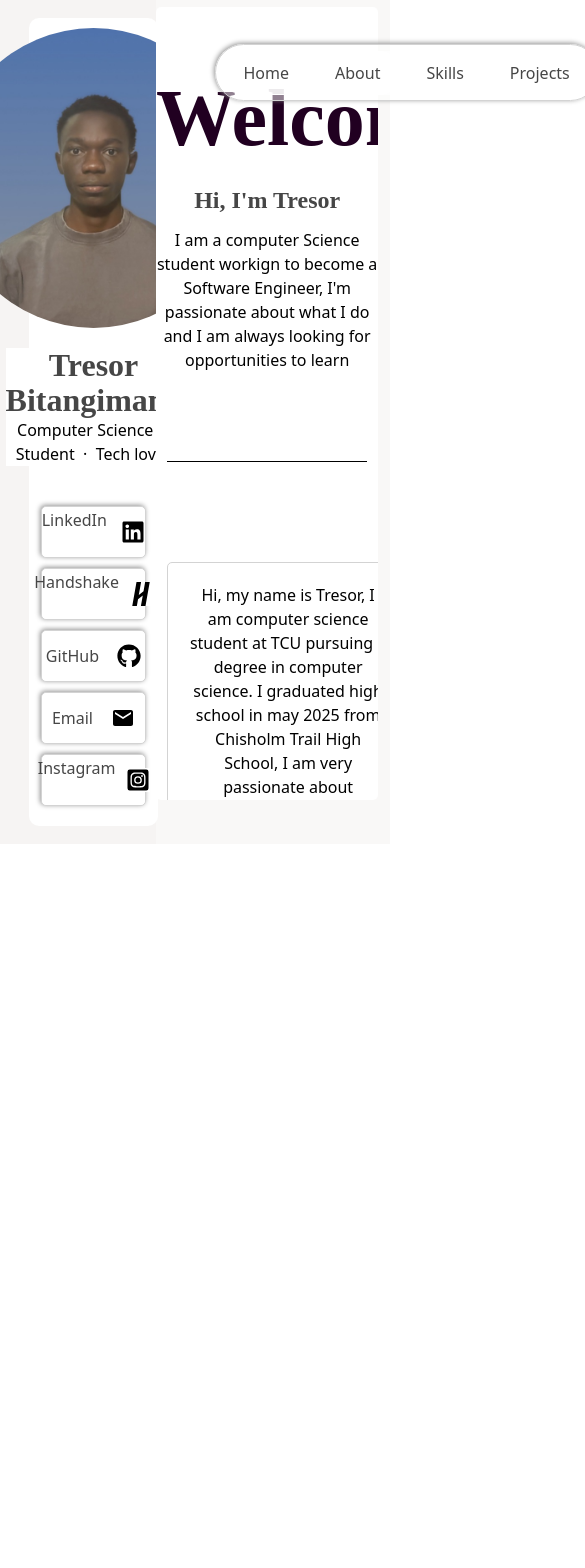
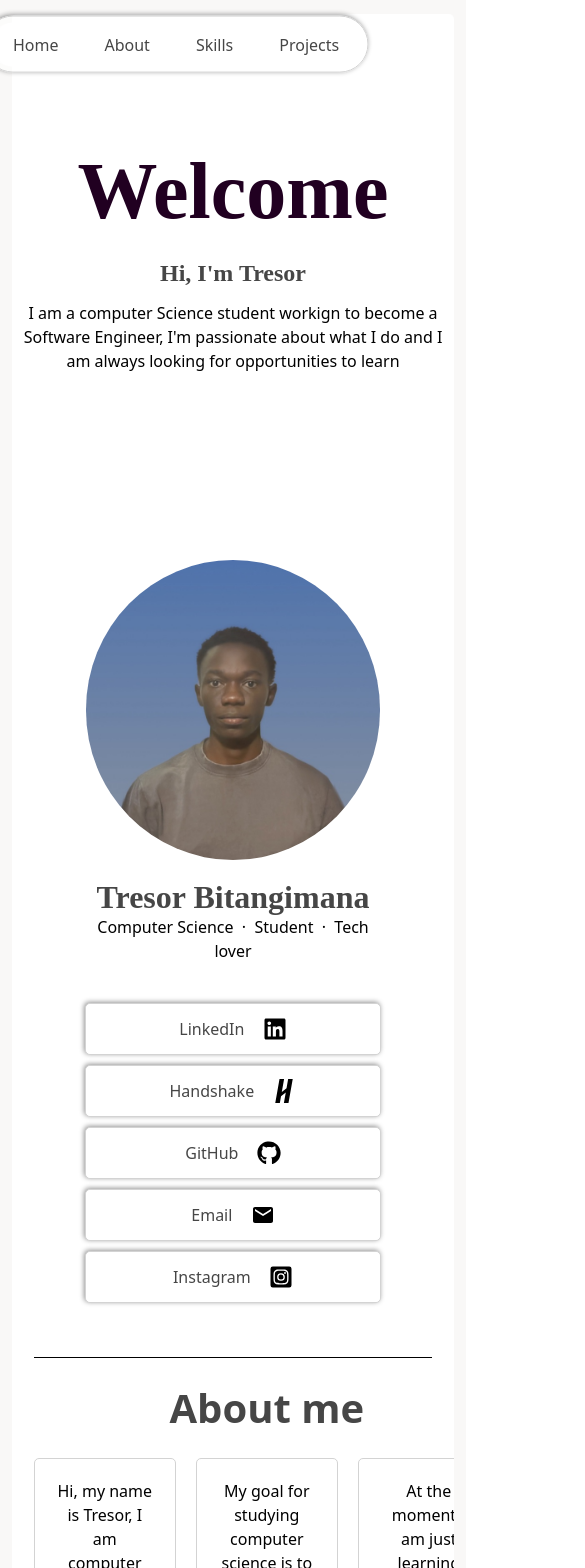
Before and after one commit to TresorBitangimana/Portfolio101, a React (Vite) app in the folder Portfolio2/: page / in a window 390 px wide. Shown: the top 1568 px of the page, 585 px wide, since content can reach past the window. Before the commit the page ends 844 px from the top, so only its background shows below. Built offline with nearby package versions, Linux system fonts and the light colour scheme.

Commit message:
added media view

```diff
--- a/Portfolio2/src/About/About.css
+++ b/Portfolio2/src/About/About.css
@@ -1,10 +1,9 @@
-*{
+* {
     margin: 0;
     padding: 0;
 }
 
-
-.about{
+.about {
     height: auto;
     width: 100%;
     /* border: 1px solid black; */
@@ -15,12 +14,12 @@
     padding-bottom: 150px;
 }
 
-
 /* about me  */
 
-.about-me{
+.about-me {
     border-top: 1px solid black;
-    padding-top: 20px; padding-bottom: 20px;
+    padding-top: 20px;
+    padding-bottom: 20px;
     width: 90%;
     height: auto;
     display: grid;
@@ -29,24 +28,31 @@
     padding-bottom: 100px;
 }
 
-.about-me-text{
+.about-me-text {
     grid-column: span 3;
     color: var(--text-color);
     font-size: 2.5em;
 }
 
-.about-info{
+.about-info {
     border: 1px solid var(--border-color);
     height: auto;
     min-height: 200px;
     border-radius: 5px;
     padding: 20px;
     min-width: 200px;
+    font-size: clamp(0.2em, 1em, 1em);
+}
+
+@media screen and (max-width: 1000px) {
+    .about-info {
+        min-width: 100px;
+    }
 }
 
 /* Education */
 
-.education{
+.education {
     height: auto;
     width: 90%;
     border: 1px solid var(--border-color);
@@ -54,16 +60,17 @@
     margin-top: 10px;
     text-align: left;
     box-shadow: var(--border-shadow);
-    transition: .5s;
+    transition: 0.5s;
 }
-.education:hover{
+.education:hover {
     box-shadow: -1px -1px 10px rgb(41, 0, 41);
 }
 
-.school-logo-container{
+.school-logo-container {
     height: 75px;
     width: 100%;
-    border-top: 1px solid black; border-bottom: 1px solid black;
+    border-top: 1px solid black;
+    border-bottom: 1px solid black;
     display: flex;
     align-items: center;
     background-color: var(--school-color);
@@ -71,22 +78,22 @@
     border-top-right-radius: 8px;
 }
 
-.school-logo{
+.school-logo {
     height: 100%;
     width: auto;
     margin-right: 10px;
     border-radius: 8px;
 }
 
-.school-name{
+.school-name {
     color: white;
     background-color: var(--school-color);
 }
 
-.school-text-info-container{
+.school-text-info-container {
     margin-left: 10px;
 }
 
-.major{
+.major {
     margin-bottom: 20px;
 }
--- a/Portfolio2/src/App.css
+++ b/Portfolio2/src/App.css
@@ -1,11 +1,10 @@
-*{
+* {
     margin: 0;
     padding: 0;
     background-color: white;
     color: black;
     /* --background-color: rgb(247, 252, 252); */
     --background-color: rgba(245, 243, 240, 0.557);
-
 
     --purple-theme-text-color: rgb(33, 0, 33);
     --school-color: rgb(68, 14, 107);
@@ -15,15 +14,14 @@
     --border-shadow: -1px -1px 5px rgb(147, 147, 147);
     --white-blurr-background-v1: rgba(255, 255, 255, 0.5);
     --white-blurr-background: rgba(255, 255, 255, 0.6);
-  --text-font: 'Lucida Handwriting';
-  --text-font2: 'Times New Roman';
+    --text-font: "Lucida Handwriting";
+    --text-font2: "Times New Roman";
     scroll-behavior: smooth;
     scrollbar-width: none;
-
 }
 
 /* apps main container.  */
-.app-container{
+.app-container {
     height: 100vh;
     width: 100vw;
     display: grid;
@@ -32,7 +30,7 @@
     background-color: var(--background-color);
 }
 
-.profile-container{
+.profile-container {
     height: 100%;
     width: 100%;
     /* border: 1px solid var(--border-color); */
@@ -42,7 +40,7 @@
     background-color: var(--background-color);
 }
 
-.content-container{
+.content-container {
     height: 94%;
     width: 95%;
     /* border: 1px solid var(--border-color); */
@@ -52,3 +50,26 @@
     margin-top: 3%;
     border-radius: 5px;
 }
+
+#on-page-profile {
+    display: none;
+}
+
+@media screen and (max-width: 1000px) {
+    .app-container {
+        display: flex;
+        align-items: center;
+        justify-content: center;
+        width: 100%;
+        height: 100%;
+    }
+
+    /* adds the profile to the content container  */
+    #on-page-profile {
+        display: block;
+    }
+    /* removes the profile from the side  */
+    .profile-container {
+        display: none;
+    }
+}
--- a/Portfolio2/src/App.jsx
+++ b/Portfolio2/src/App.jsx
@@ -1,4 +1,4 @@
-import './App.css'
+import "./App.css";
 
 import Profile from "./Profile/Profile.jsx";
 import Projects from "./Projects/Projects.jsx";
@@ -8,7 +8,6 @@ import Home from "./Home/Home.jsx";
 import Skills from "./Skills/Skills.jsx";
 
 function App() {
-
     return (
         <div className="app-container" id="app-container">
             <div className="profile-container" id="profile-container">
@@ -16,15 +15,24 @@ function App() {
             </div>
             <div className="content-container" id="content-contaienr">
                 <Nav />
-        <div id="home"><Home /></div>
-        <div id="about"><About /></div>
-        <div id="skills"><Skills /></div>
-        <div id="Projects"><Projects /></div>
-
-
+                <div id="home">
+                    <Home />
+                </div>
+                <div id="on-page-profile">
+                    <Profile />
+                </div>
+                <div id="about">
+                    <About />
+                </div>
+                <div id="skills">
+                    <Skills />
+                </div>
+                <div id="Projects">
+                    <Projects />
                 </div>
             </div>
-  )
+        </div>
+    );
 }
 
 export default App;
--- a/Portfolio2/src/Nav/Nav.css
+++ b/Portfolio2/src/Nav/Nav.css
@@ -1,11 +1,12 @@
-
-
-.nav{
+.nav {
     height: 6.5%;
     width: auto;
-    position: absolute;
+
+    position: fixed;
     left: 55%;
+    transform: translate(10%, -50%);
     bottom: 88%;
+
     padding-left: 5px;
     padding-right: 5px;
     border: 1px solid var(--border-color);
@@ -17,13 +18,23 @@
     justify-content: center;
     user-select: none;
     background: var(--white-blurr-background-v1);
-    transition: .5s;
+    transition: 0.5s;
 }
-.nav:hover{
+.nav:hover {
     box-shadow: -1px -1px 10px rgb(69, 69, 69);
 }
 
-.nav ul{
+@media screen and (max-width: 1000px) {
+    .nav {
+        position: fixed;
+        margin: auto;
+        position: fixed;
+        /* left: 30%; */
+        transform: translate(-60%, -50%);
+    }
+}
+
+.nav ul {
     border-radius: 50px;
     display: flex;
     justify-content: space-between;
@@ -31,26 +42,26 @@
     background-color: var(--white-blurr-background);
 }
 
-.nav ul li{
-    list-style: none ;
+.nav ul li {
+    list-style: none;
     float: left;
     border: 1px solid white;
     padding: 9px 20px;
     border-radius: 50px;
     margin-left: 2px;
     margin-right: 2px;
-    transition: .5s;
+    transition: 0.5s;
     background-color: var(--white-blurr-background);
 }
-.nav ul li:hover{
+.nav ul li:hover {
     border-color: var(--border-color);
     cursor: pointer;
 }
-.nav ul li:active{
+.nav ul li:active {
     border-color: black;
 }
 
-.nav ul li a{
+.nav ul li a {
     color: var(--text-color);
     background-color: rgba(255, 255, 255, 0);
 }
--- a/Portfolio2/src/Profile/Profile.css
+++ b/Portfolio2/src/Profile/Profile.css
@@ -16,6 +16,13 @@
     justify-content: center;
     padding: 10px;
     margin-left: 20%;
+}
+
+@media screen and (max-width: 1000px) {
+    .profile {
+        margin: auto;
+        padding-bottom: 10%;
+    }
 }
 
 .profile-picture {
--- a/Portfolio2/src/Skills/Skills.css
+++ b/Portfolio2/src/Skills/Skills.css
@@ -1,10 +1,9 @@
-*{
+* {
     margin: 0;
     padding: 0;
 }
 
-
-.skills{
+.skills {
     height: auto;
     width: 100%;
     display: flex;
@@ -13,12 +12,12 @@
     padding-bottom: 100px;
 }
 
-.skills-text{
+.skills-text {
     color: var(--text-color);
     font-size: 2.5em;
 }
 
-.technology-container{
+.technology-container {
     width: 90%;
     height: auto;
     /* border-top: 1px solid var(--border-color);  */
@@ -28,9 +27,11 @@
     flex-wrap: wrap;
     gap: 30px;
     padding: 30px;
+    align-items: center;
+    justify-content: center;
 }
 
-.technology{
+.technology {
     height: 50px;
     padding: 10px;
     min-width: 100px;
@@ -44,12 +45,12 @@
     box-shadow: var(--border-shadow);
     user-select: none;
 }
-.technology:hover{
+.technology:hover {
     cursor: pointer;
     animation: popUp 1s ease;
 }
 
-.skills-container{
+.skills-container {
     width: 90%;
     height: auto;
     /* border-top: 1px solid var(--border-color);  */
@@ -59,9 +60,11 @@
     flex-wrap: wrap;
     gap: 30px;
     padding: 30px;
+    align-items: center;
+    justify-content: center;
 }
 
-.skill{
+.skill {
     height: 50px;
     padding: 10px;
     max-width: 150px;
@@ -75,23 +78,22 @@
     box-shadow: var(--border-shadow);
     user-select: none;
 }
-.skill:hover{
+.skill:hover {
     cursor: pointer;
     animation: popUp 1s ease;
 }
 
-
 @keyframes popUp {
-    0%{
+    0% {
         transform: translateY(-5px);
     }
-    50%{
+    50% {
         transform: translateY(-10px);
     }
-    75%{
+    75% {
         transform: translateY(-5px);
     }
-    100%{
+    100% {
         transform: translateY(0);
     }
 }
```
Lines whose indentation alone changed are shown as unchanged.
